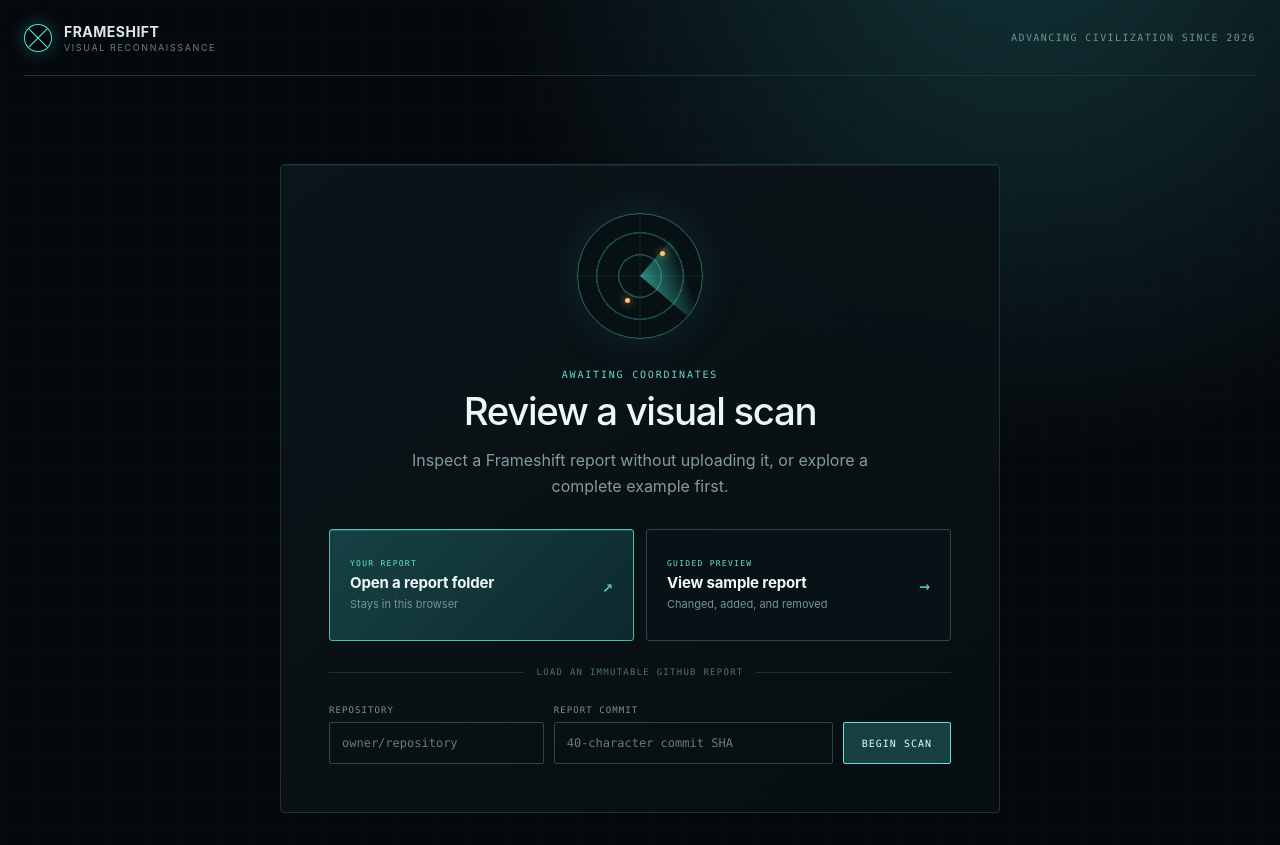
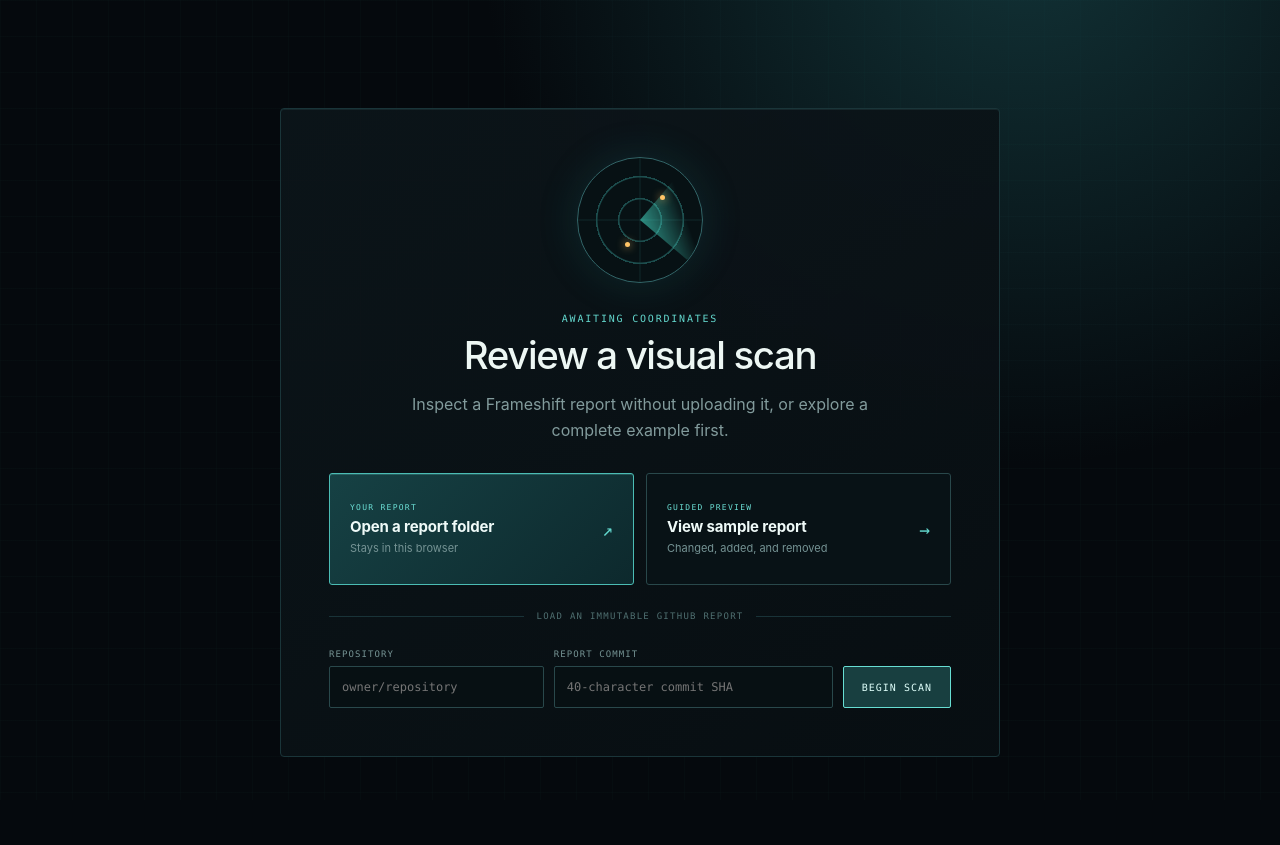
Before and after one commit to dcramer/frameshift, a React (Vite) app in the folder apps/web/: page / in a window 1280 px wide. After the commit the page ends 800 px from the top, so only its background shows below. Built offline with nearby package versions, Linux system fonts and the light colour scheme.

Commit message:
style(web): remove redundant header

```diff
--- a/apps/web/src/App.tsx
+++ b/apps/web/src/App.tsx
@@ -368,16 +368,6 @@
 
   return (
     <div className="app-shell">
-      <header className="site-header">
-        <a aria-label="Frameshift home" className="brand" href="/">
-          <span className="brand-mark" aria-hidden="true" />
-          <span>
-            <strong>Frameshift</strong>
-            <small>Visual reconnaissance</small>
-          </span>
-        </a>
-        <span className="system-status">Advancing civilization since 2026</span>
-      </header>
       {state.kind === "empty" && (
         <SourceForm onOpenReport={(files) => void openBrowserReport(files)} />
       )}
--- a/apps/web/src/styles.css
+++ b/apps/web/src/styles.css
@@ -45,69 +45,7 @@
   width: min(1680px, 100%);
   min-height: 100vh;
   margin: 0 auto;
-  padding: 0 24px 32px;
-}
-
-.site-header {
-  height: 76px;
-  display: flex;
-  align-items: center;
-  justify-content: space-between;
-  border-bottom: 1px solid #1b3438;
-}
-
-.brand {
-  display: flex;
-  gap: 12px;
-  align-items: center;
-  color: inherit;
-  text-decoration: none;
-  letter-spacing: 0.03em;
-  text-transform: uppercase;
-}
-
-.brand span:last-child {
-  display: grid;
-  gap: 2px;
-}
-
-.brand strong {
-  font-size: 14px;
-}
-
-.brand small {
-  color: #608486;
-  font-size: 9px;
-  letter-spacing: 0.18em;
-}
-
-.brand-mark {
-  width: 28px;
-  aspect-ratio: 1;
-  border: 1px solid #59ddd1;
-  border-radius: 50%;
-  background:
-    linear-gradient(
-      90deg,
-      transparent 47%,
-      #59ddd1 48%,
-      #59ddd1 52%,
-      transparent 53%
-    ),
-    linear-gradient(transparent 47%, #59ddd1 48%, #59ddd1 52%, transparent 53%);
-  box-shadow: 0 0 18px #2aa49b66;
-  transform: rotate(45deg);
-}
-
-.system-status {
-  color: #6f9291;
-  font:
-    10px ui-monospace,
-    SFMono-Regular,
-    Menlo,
-    monospace;
-  letter-spacing: 0.14em;
-  text-transform: uppercase;
+  padding: 20px 24px 32px;
 }
 
 .panel {
@@ -394,7 +332,7 @@
   display: grid;
   grid-template-columns: 270px minmax(0, 1fr);
   gap: 16px;
-  margin-top: 20px;
+  margin-top: 0;
 }
 
 .report-index {
@@ -832,7 +770,6 @@
 }
 
 @media (max-width: 560px) {
-  .system-status,
   .review-stage code {
     display: none;
   }
```
